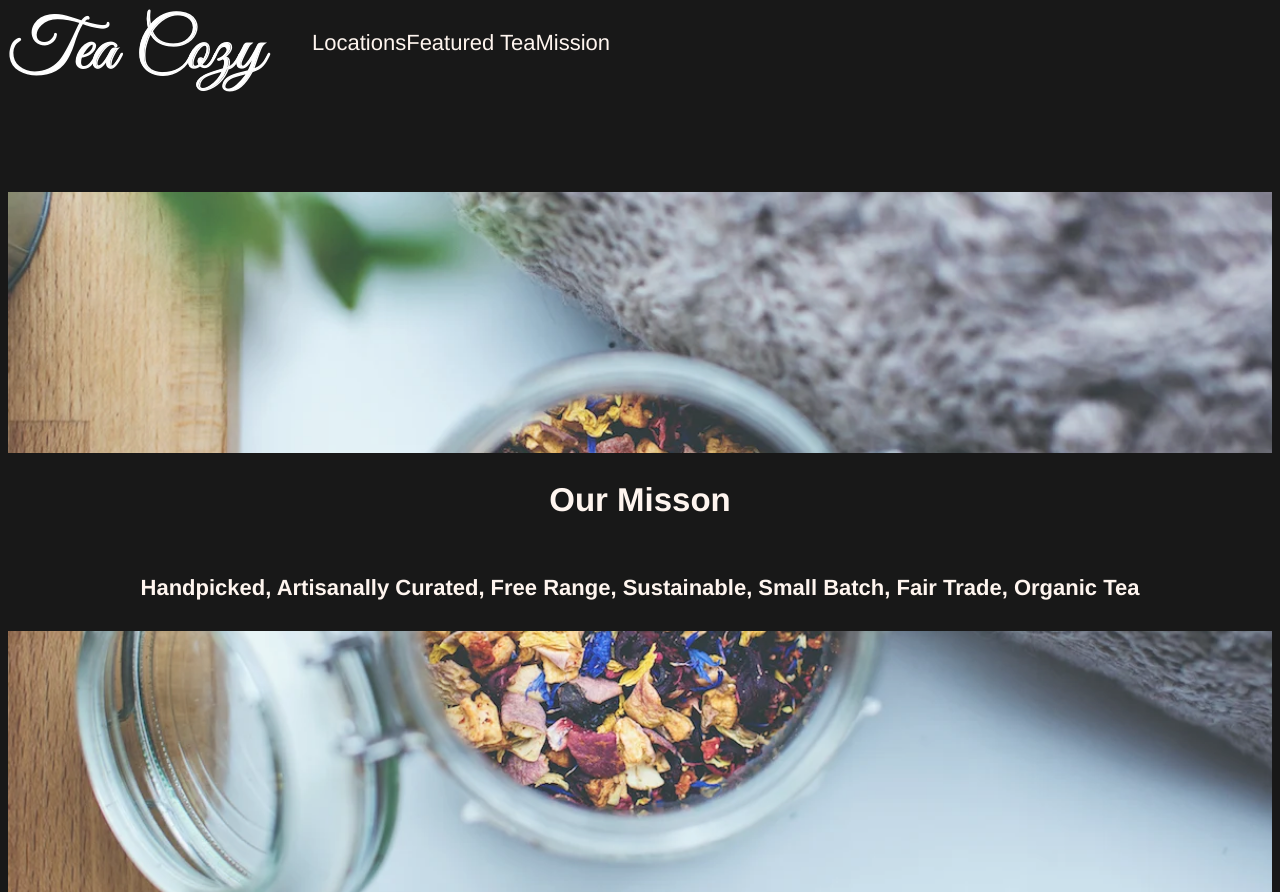
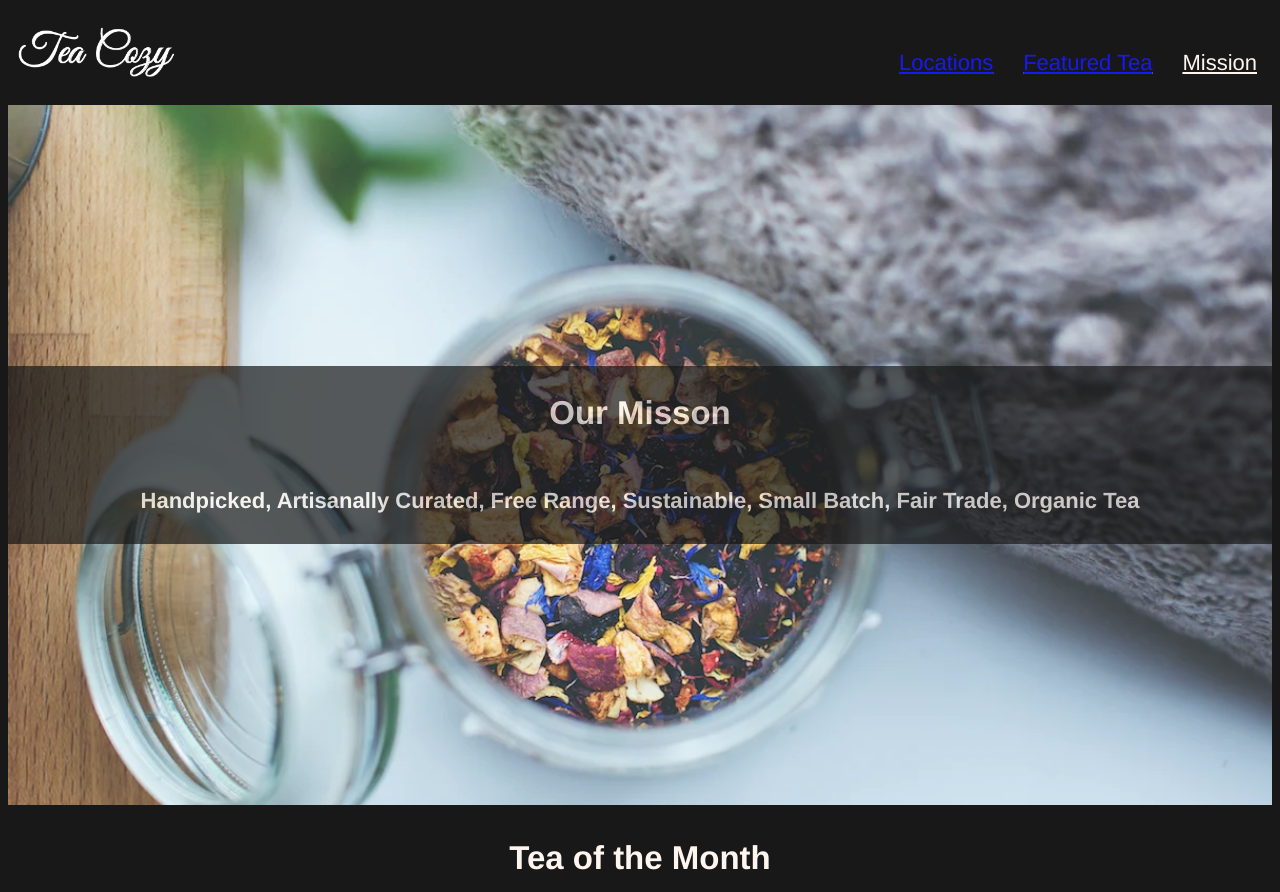
Before and after one commit to jpink-dot/teacozy, a plain HTML site: page index.html in a window 1280 px wide. Shown: the top 892 px of the page. Drawn offline with Linux system fonts and the light colour scheme.

Commit message:
bones are in, small changes still needed

```diff
--- a/index.html
+++ b/index.html
@@ -10,8 +10,8 @@
         <nav>
             <ul>
                 <li>Mission</li>
-                <li>Featured Tea</li>
-                <li>Locations</li>
+                <li><a href="#featured">Featured Tea</a></li>
+                <li><a href="#locations">Locations</a></li>
             </ul>
         </nav>
     </header>
@@ -25,7 +25,7 @@
         </div>
     </div>
 
-    <div class="monthly">
+    <div id="featured" class="monthly">
         <h2>Tea of the Month</h2>
         <p>What's Steeping at The Tea Cozy?</p>
     </div>
@@ -53,7 +53,7 @@
         </figure>
     </div>
 
-    <div class="locations">
+    <div id="locations" class="locations">
         <h2>Locations</h2>
         <div class="places">
             <ul class="downtown">
--- a/resources/style.css
+++ b/resources/style.css
@@ -10,16 +10,25 @@ html {
 /* Header */
 header {
     display: flex;
+    height: 87px;
+    align-items: center;
+    justify-content: space-between;
 }
 
 header img {
     float: left;
+    height: 50px;
+    width: auto;
+    margin-left: 10px;
+
 }
 
 header nav li {
     float: right;
     display: inline-flex;
     justify-content: right;
+    text-decoration: underline;
+    margin: 0 15px;
 }
 
 /* Gallery */
@@ -43,7 +52,7 @@ header nav li {
 /* Mission */
 .mission {
     display: flex;
-    margin-top: 100px;
+    margin-top: 10px;
     width: 100%;
     height: 700px;
     background-image: url(./img-mission-background.webp);
@@ -59,6 +68,7 @@ header nav li {
     justify-content: center;
     align-items: center;
     flex-direction: column;
+    opacity: .7;
 }
 /* Monthly */
 .monthly {
@@ -103,8 +113,27 @@ header nav li {
     background-color: black;
     list-style-type: none;
     margin: 20px;
+    opacity: .8;
 }
 
 #name {
     font-size: 1.3rem;
 }
+
+/* Contact */
+
+.contact {
+    display: flex;
+    justify-content: center;
+    flex-direction: column;
+    align-items: center;
+    height: 200px;
+    width: 100%;
+    margin-top: 10px;
+}
+
+/* footer */
+footer {
+    text-align: left;
+    margin-left: 20px;
+}
```
